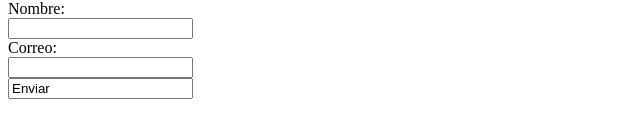
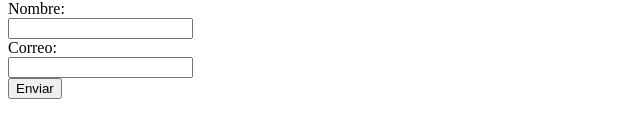
Before and after one commit to GRusso23/grusso23.github.io, a plain HTML site: page contacto.html in a window 1280 px wide. Shown: the part 258-396 px from the top of the page, without its empty margins (0-640 px from the left). Drawn offline with Linux system fonts and the light colour scheme.

Commit message:
boton enviar

```diff
--- a/contacto.html
+++ b/contacto.html
@@ -22,7 +22,7 @@
         <input type="text" id="nombre" name="nombre"><br>
         <label for="correo">Correo:</label><br>
         <input type="text" id="correo" name="correo"><br>
-        <input type="enviar" value="Enviar">
+        <input type="submit" value="Enviar">
     </form>
 
 
```
